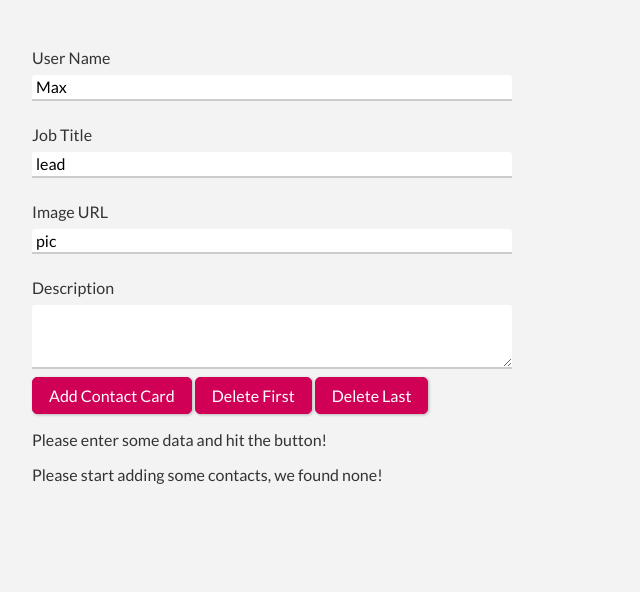
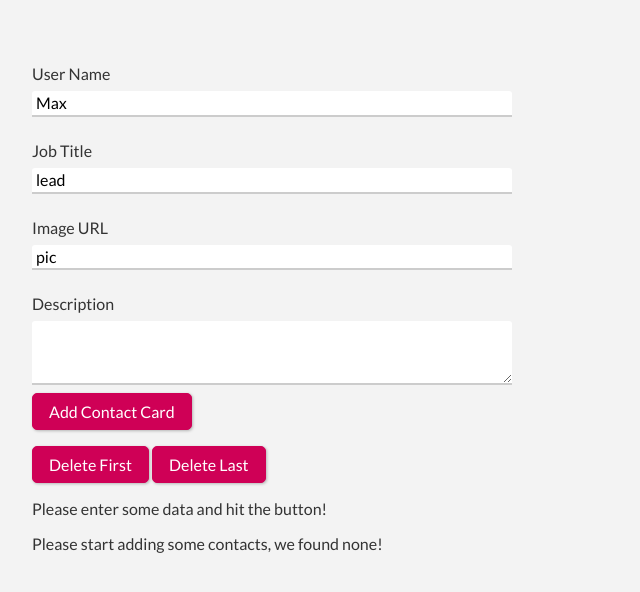
Before and after one commit to W3AI/max-svelte-first, a Svelte app: page / in a window 1280 px wide. Shown: the top 592 px of the page, without its empty margins (0-640 px from the left). Built offline with nearby package versions, Linux system fonts and the light colour scheme.

Commit message:
added js event.preventDefault()

```diff
--- a/src/App.svelte
+++ b/src/App.svelte
@@ -9,7 +9,8 @@
 
   let createdContacts = [];
 
-  function addContact() {
+  function addContact(event) {
+      event.preventDefault();
       if (
           name.trim().length == 0 ||
           title.trim().length == 0 ||
@@ -46,10 +47,11 @@
   #form {
     width: 30rem;
     max-width: 100%;
+    margin: 1rem 0;
   }
 </style>
 
-<div id="form">
+<form id="form">
   <div class="form-control">
     <label for="userName">User Name</label>
     <input type="text" bind:value={name} id="userName" />
@@ -66,9 +68,9 @@
     <label for="desc">Description</label>
     <textarea rows="3" bind:value={description} id="desc" />
   </div>
-</div>
+<button on:click={addContact} type="submit">Add Contact Card</button>
+</form>
 
-<button on:click|once={addContact}>Add Contact Card</button>
 <button on:click={deleteFirst}>Delete First</button>
 <button on:click={deleteLast}>Delete Last</button>
 
```
